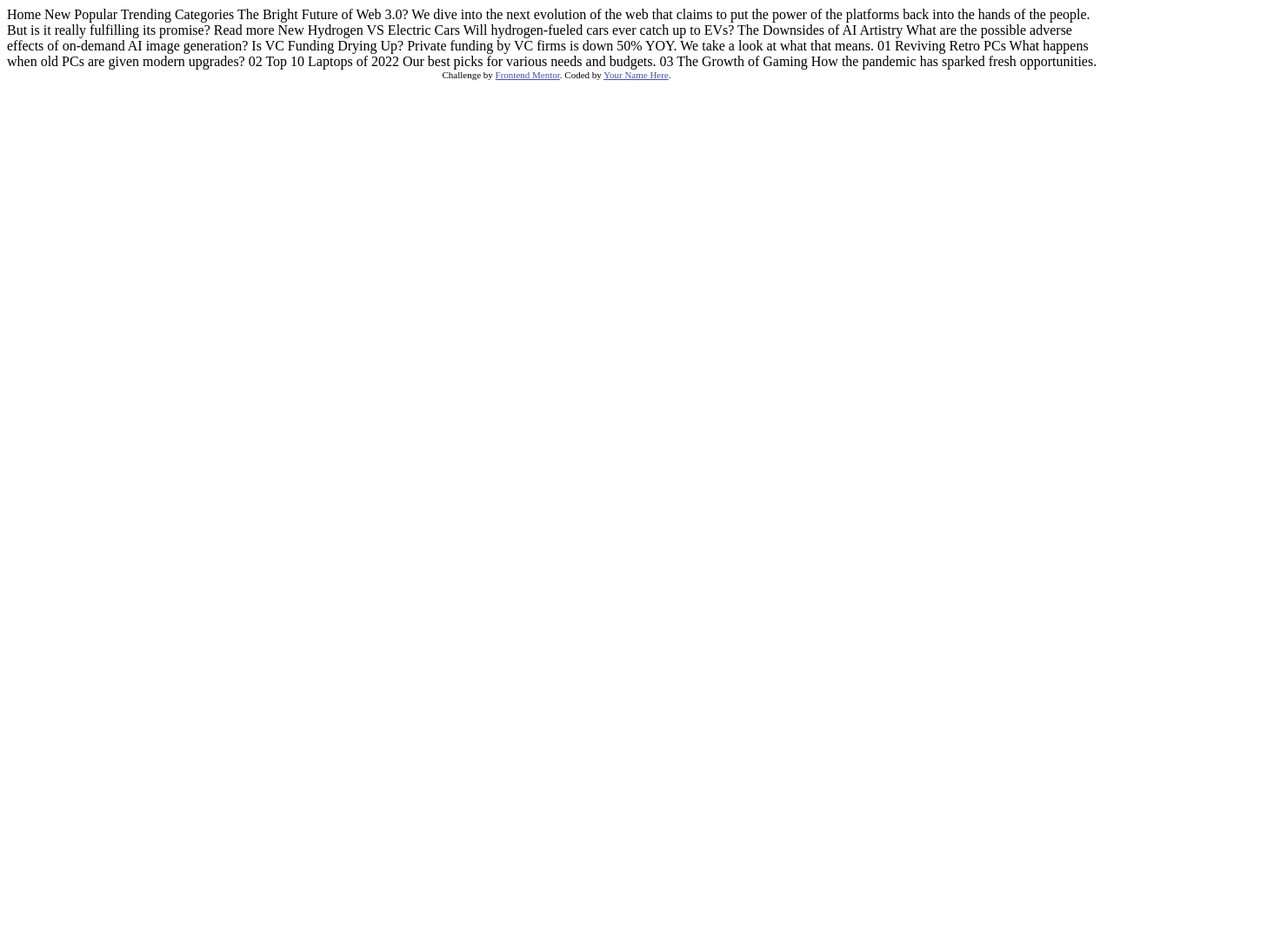
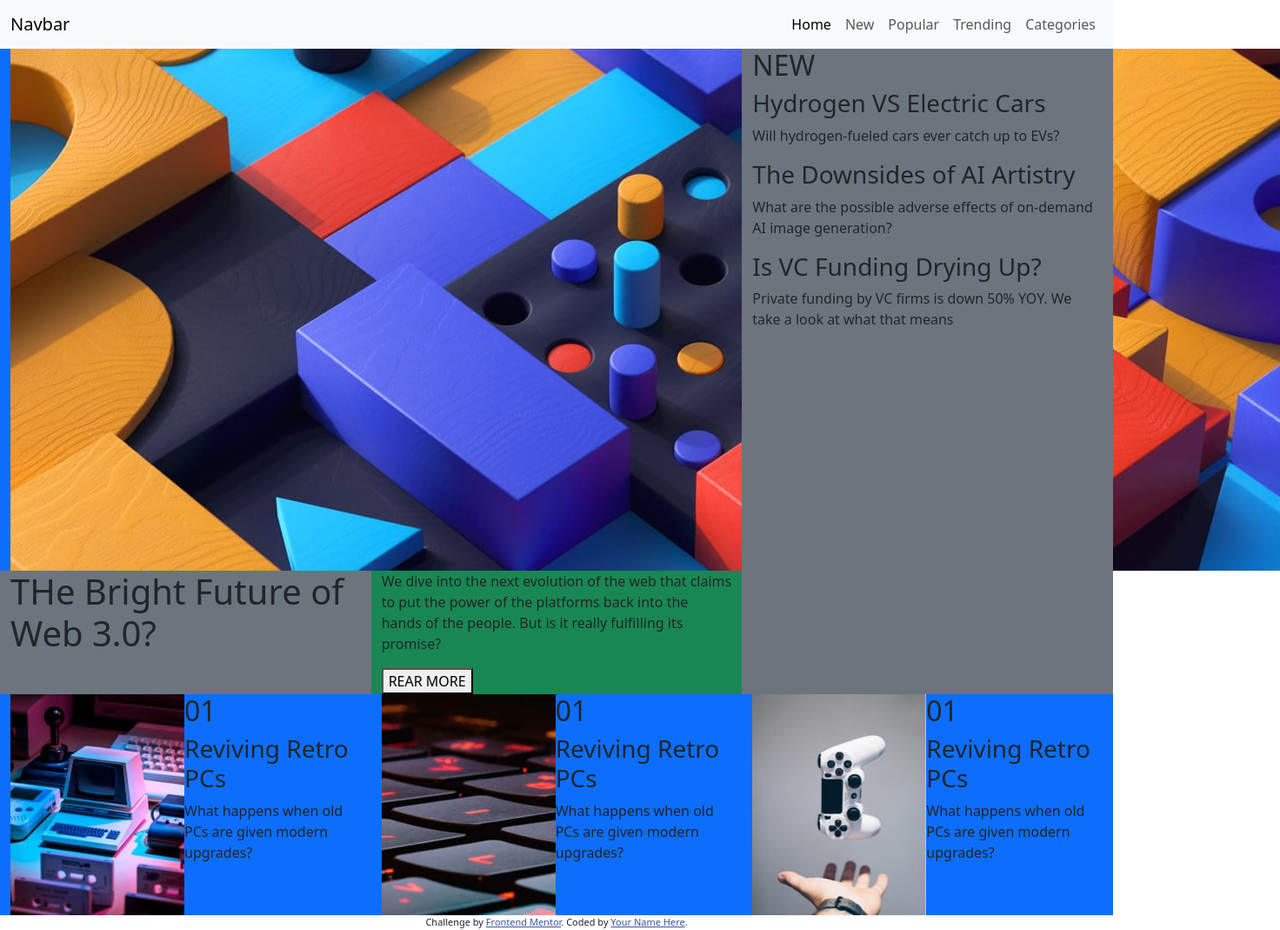
Before and after one commit to Risa2422/news-homepage-main, a plain HTML site: page index.html in a window 1280 px wide. Shown: the whole page at 87% size, 1472 px wide, since content can reach past the window. Before the commit the page ends 800 px from the top, so only its background shows below. Drawn offline with nearby package versions, Linux system fonts and the light colour scheme.

Commit message:
added: whole layout

```diff
--- a/index.html
+++ b/index.html
@@ -1,60 +1,156 @@
 <!DOCTYPE html>
 <html lang="en">
   <head>
-  <meta charset="UTF-8">
-  <meta name="viewport" content="width=device-width, initial-scale=1.0"> <!-- displays site properly based on user's device -->
-
-  <link rel="icon" type="image/png" sizes="32x32" href="./assets/images/favicon-32x32.png">
-
+    <meta charset="UTF-8" />
+    <meta name="viewport" content="width=device-width, initial-scale=1.0" />
+    <link
+      rel="icon"
+      type="image/png"
+      sizes="32x32"
+      href="./assets/images/favicon-32x32.png"
+    />
+    <link
+      href="https://cdn.jsdelivr.net/npm/bootstrap@5.3.3/dist/css/bootstrap.min.css"
+      rel="stylesheet"
+      integrity="sha384-QWTKZyjpPEjISv5WaRU9OFeRpok6YctnYmDr5pNlyT2bRjXh0JMhjY6hW+ALEwIH"
+      crossorigin="anonymous"
+    />
     <title>Frontend Mentor | News homepage</title>
 
-  <!-- Feel free to remove these styles or customise in your own stylesheet 👍 -->
     <style>
-    .attribution { font-size: 11px; text-align: center; }
-    .attribution a { color: hsl(228, 45%, 44%); }
+      .attribution {
+        font-size: 11px;
+        text-align: center;
+      }
+      .attribution a {
+        color: hsl(228, 45%, 44%);
+      }
     </style>
   </head>
   <body>
-
-  Home
-  New
-  Popular
-  Trending
-  Categories
-
-  The Bright Future of Web 3.0?
-
-  We dive into the next evolution of the web that claims to put the power of the platforms back into the hands of the people.
+    <nav class="navbar navbar-expand-lg bg-body-tertiary">
+      <div class="container-fluid">
+        <a class="navbar-brand" href="#">Navbar</a>
+        <button
+          class="navbar-toggler"
+          type="button"
+          data-bs-toggle="collapse"
+          data-bs-target="#navbarNav"
+          aria-controls="navbarNav"
+          aria-expanded="false"
+          aria-label="Toggle navigation"
+        >
+          <span class="navbar-toggler-icon"></span>
+        </button>
+        <div
+          class="collapse navbar-collapse justify-content-end"
+          id="navbarNav"
+        >
+          <ul class="navbar-nav">
+            <li class="nav-item">
+              <a class="nav-link active" aria-current="page" href="#">Home</a>
+            </li>
+            <li class="nav-item">
+              <a class="nav-link" href="#">New</a>
+            </li>
+            <li class="nav-item">
+              <a class="nav-link" href="#">Popular</a>
+            </li>
+            <li class="nav-item">
+              <a class="nav-link" href="#">Trending</a>
+            </li>
+            <li class="nav-item">
+              <a class="nav-link" href="#">Categories</a>
+            </li>
+          </ul>
+        </div>
+      </div>
+    </nav>
+    <div class="container-fluid">
+      <div class="row">
+        <div class="col-lg-8 bg-primary">
+          <div class="col-lo-12 main-image">
+            <img src="./assets/images/image-web-3-desktop.jpg" alt="" />
+          </div>
+          <div class="row">
+            <div class="col-lg-6 bg-secondary">
+              <h1>THe Bright Future of Web 3.0?</h1>
+            </div>
+            <div class="col-lg-6 bg-success">
+              <p class="intro">
+                We dive into the next evolution of the web that claims to put
+                the power of the platforms back into the hands of the people.
                 But is it really fulfilling its promise?
-
-  Read more
-
-  New
-
-  Hydrogen VS Electric Cars
-  Will hydrogen-fueled cars ever catch up to EVs?
-
-  The Downsides of AI Artistry
-  What are the possible adverse effects of on-demand AI image generation?
-
-  Is VC Funding Drying Up?
-  Private funding by VC firms is down 50% YOY. We take a look at what that means.
-
-  01
-  Reviving Retro PCs
-  What happens when old PCs are given modern upgrades?
-
-  02
-  Top 10 Laptops of 2022
-  Our best picks for various needs and budgets.
-
-  03
-  The Growth of Gaming
-  How the pandemic has sparked fresh opportunities.
-
+              </p>
+              <button>REAR MORE</button>
+            </div>
+          </div>
+        </div>
+        <div class="col-lg-4 bg-secondary d-flex flex-column">
+          <h2>NEW</h2>
+          <div class="newtopic">
+            <h3>Hydrogen VS Electric Cars</h3>
+            <p>Will hydrogen-fueled cars ever catch up to EVs?</p>
+          </div>
+          <div class="newtopic">
+            <h3>The Downsides of AI Artistry</h3>
+            <p>
+              What are the possible adverse effects of on-demand AI image
+              generation?
+            </p>
+          </div>
+          <div class="newtopic">
+            <h3>Is VC Funding Drying Up?</h3>
+            <p>
+              Private funding by VC firms is down 50% YOY. We take a look at
+              what that means
+            </p>
+          </div>
+        </div>
+      </div>
+      <div class="row">
+        <div class="col-lg-4 bg-primary d-flex">
+          <div class="reviving-img">
+            <img src="./assets/images/image-retro-pcs.jpg" alt="" />
+          </div>
+          <div class="articles">
+            <h2>01</h2>
+            <h3>Reviving Retro PCs</h3>
+            <p>What happens when old PCs are given modern upgrades?</p>
+          </div>
+        </div>
+        <div class="col-lg-4 bg-primary d-flex">
+          <div class="reviving-img">
+            <img src="./assets/images/image-top-laptops.jpg" alt="" />
+          </div>
+          <div class="articles">
+            <h2>01</h2>
+            <h3>Reviving Retro PCs</h3>
+            <p>What happens when old PCs are given modern upgrades?</p>
+          </div>
+        </div>
+        <div class="col-lg-4 bg-primary d-flex">
+          <div class="reviving-img">
+            <img src="./assets/images/image-gaming-growth.jpg" alt="" />
+          </div>
+          <div class="articles">
+            <h2>01</h2>
+            <h3>Reviving Retro PCs</h3>
+            <p>What happens when old PCs are given modern upgrades?</p>
+          </div>
+        </div>
+      </div>
+    </div>
     <div class="attribution">
-    Challenge by <a href="https://www.frontendmentor.io?ref=challenge" target="_blank">Frontend Mentor</a>.
-    Coded by <a href="#">Your Name Here</a>.
+      Challenge by
+      <a href="https://www.frontendmentor.io?ref=challenge" target="_blank"
+        >Frontend Mentor</a
+      >. Coded by <a href="#">Your Name Here</a>.
     </div>
+    <script
+      src="https://cdn.jsdelivr.net/npm/bootstrap@5.3.3/dist/js/bootstrap.bundle.min.js"
+      integrity="sha384-YvpcrYf0tY3lHB60NNkmXc5s9fDVZLESaAA55NDzOxhy9GkcIdslK1eN7N6jIeHz"
+      crossorigin="anonymous"
+    ></script>
   </body>
 </html>
```
Lines whose indentation alone changed are shown as unchanged.
